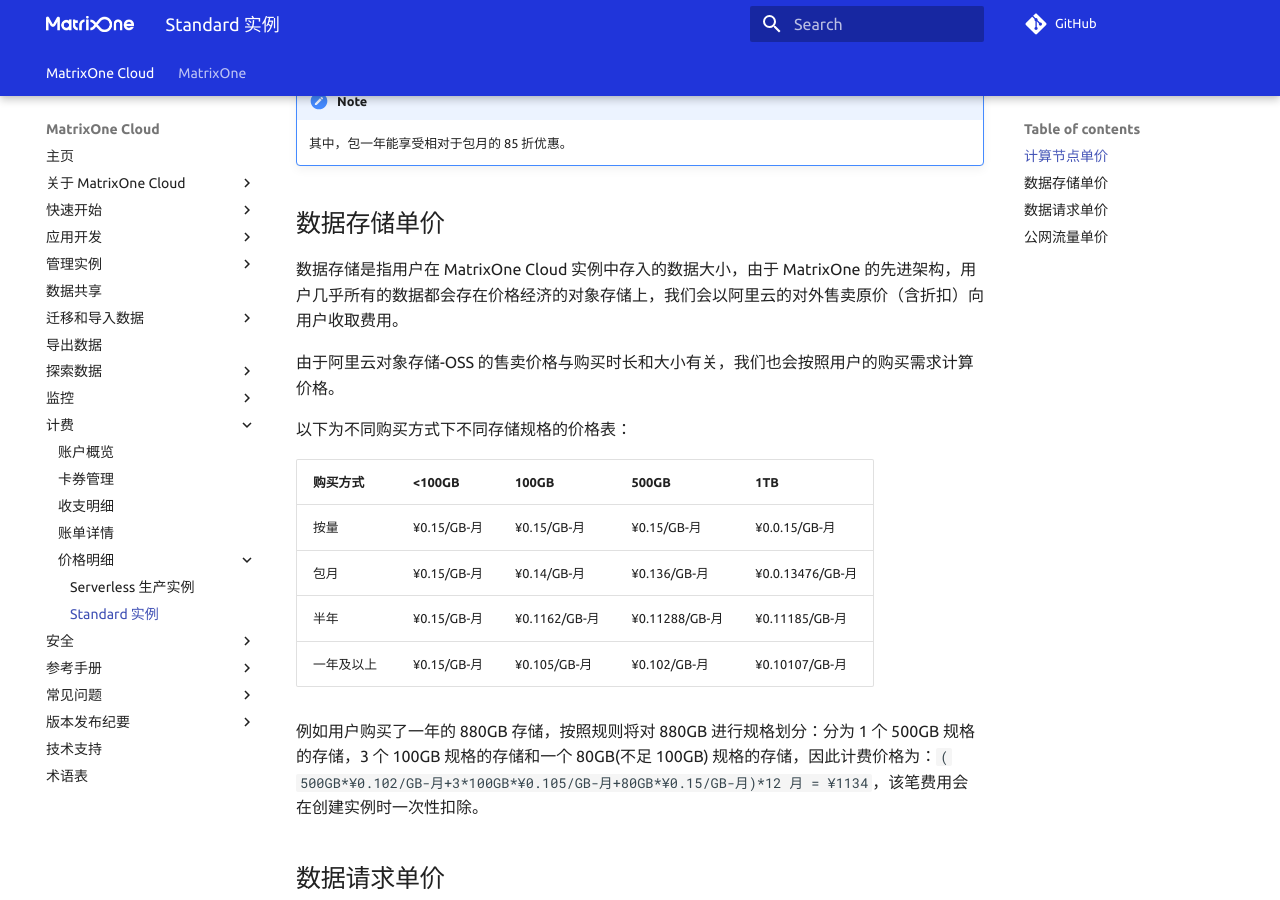
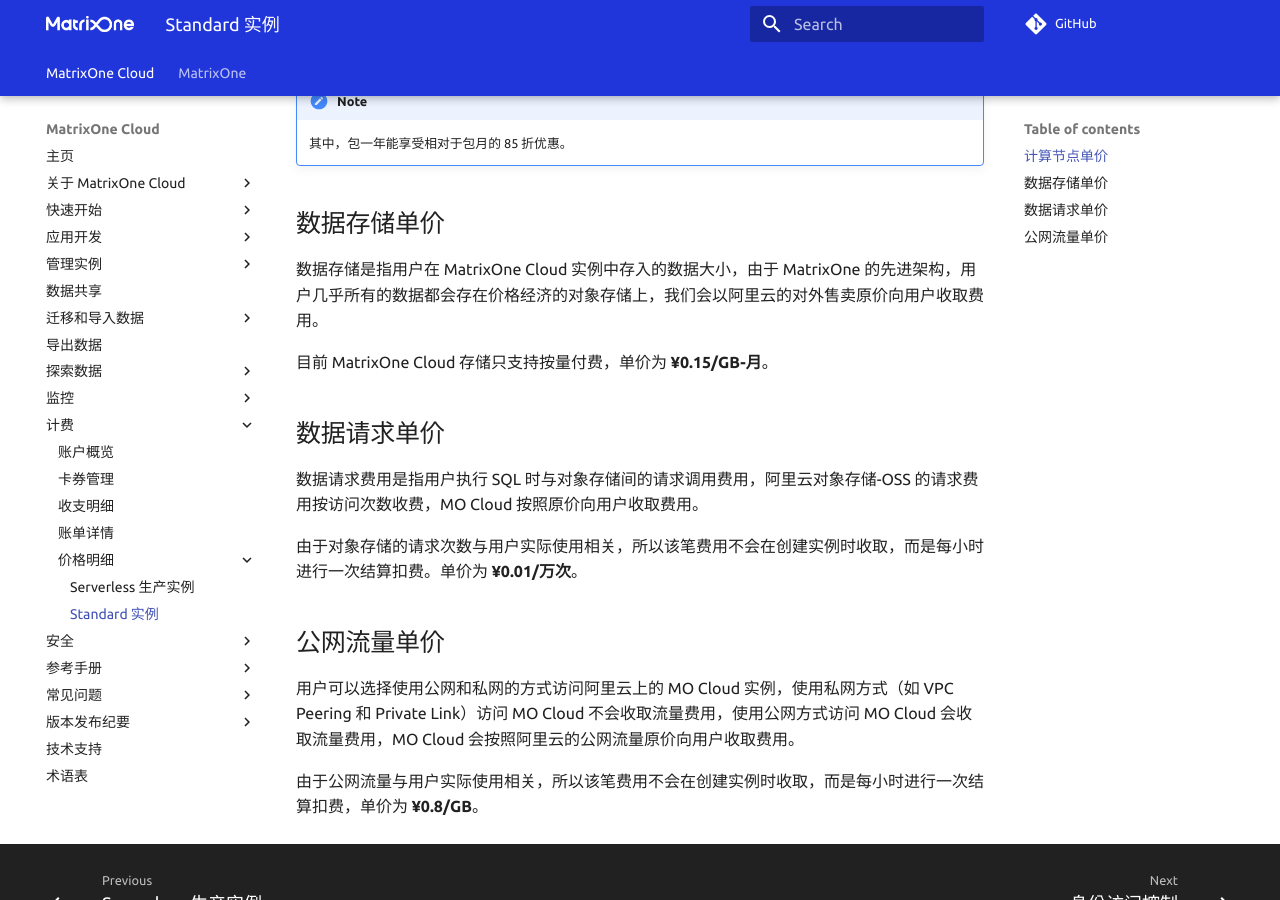
Before and after one commit to yangj1211/moc-docs, an MkDocs documentation site: the page built from docs/MatrixOne-Cloud/Charging/price-detail/price-detail-standard.md, in a window 1280 px wide and 900 px high, scrolled down 733 px. Built offline with MkDocs 1.6.1 and Material for MkDocs 9.7.7, drawn with Linux system fonts in a browser that asks for light colours; comment, search, counter and statistics services are not loaded; the version menu is left out.

Commit message:
update price

```diff
--- a/docs/MatrixOne-Cloud/Charging/price-detail/price-detail-standard.md
+++ b/docs/MatrixOne-Cloud/Charging/price-detail/price-detail-standard.md
@@ -21,20 +21,9 @@
 
 ## 数据存储单价
 
-数据存储是指用户在 MatrixOne Cloud 实例中存入的数据大小，由于 MatrixOne 的先进架构，用户几乎所有的数据都会存在价格经济的对象存储上，我们会以阿里云的对外售卖原价（含折扣）向用户收取费用。
+数据存储是指用户在 MatrixOne Cloud 实例中存入的数据大小，由于 MatrixOne 的先进架构，用户几乎所有的数据都会存在价格经济的对象存储上，我们会以阿里云的对外售卖原价向用户收取费用。
 
-由于阿里云对象存储-OSS 的售卖价格与购买时长和大小有关，我们也会按照用户的购买需求计算价格。
-
-以下为不同购买方式下不同存储规格的价格表：
-
-| 购买方式   | <100GB       | 100GB            | 500GB            |       1TB        |
-| -------- | ------------ | ----------------- | ---------------  | ---------------- |
-| 按量      | ¥0.15/GB-月  | ¥0.15/GB-月       | ¥0.15/GB-月      | ¥0.0.15/GB-月    |
-| 包月      | ¥0.15/GB-月  | ¥0.14/GB-月       | ¥0.136/GB-月     | ¥0.0.13476/GB-月 |
-| 半年      | ¥0.15/GB-月  | ¥0.1162/GB-月     | ¥0.11288/GB-月   | ¥0.11185/GB-月   |
-| 一年及以上 | ¥0.15/GB-月  | ¥0.105/GB-月      | ¥0.102/GB-月     | ¥0.10107/GB-月   |
-
-例如用户购买了一年的 880GB 存储，按照规则将对 880GB 进行规格划分：分为 1 个 500GB 规格的存储，3 个 100GB 规格的存储和一个 80GB(不足 100GB) 规格的存储，因此计费价格为：`( 500GB*¥0.102/GB-月+3*100GB*¥0.105/GB-月+80GB*¥0.15/GB-月)*12 月 = ¥1134`，该笔费用会在创建实例时一次性扣除。
+目前 MatrixOne Cloud 存储只支持按量付费，单价为 **¥0.15/GB-月**。
 
 ## 数据请求单价
 
```
